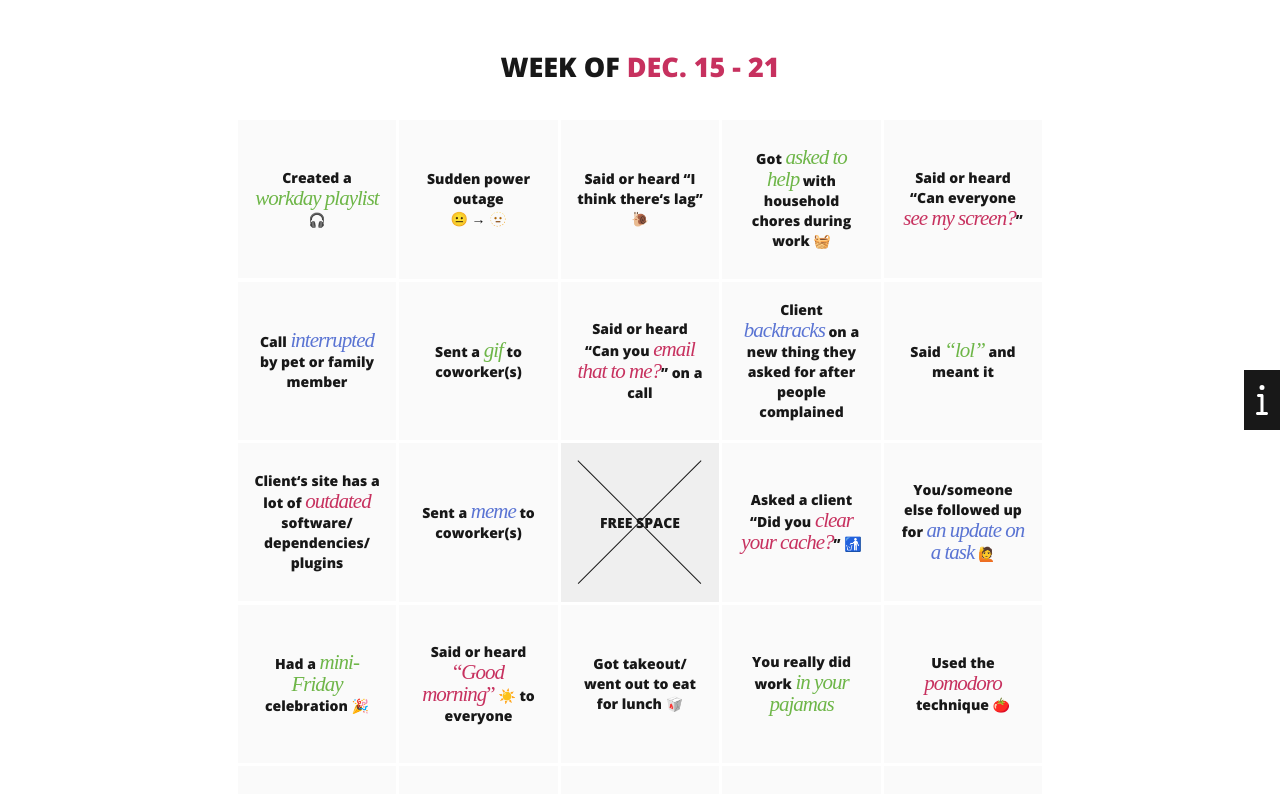
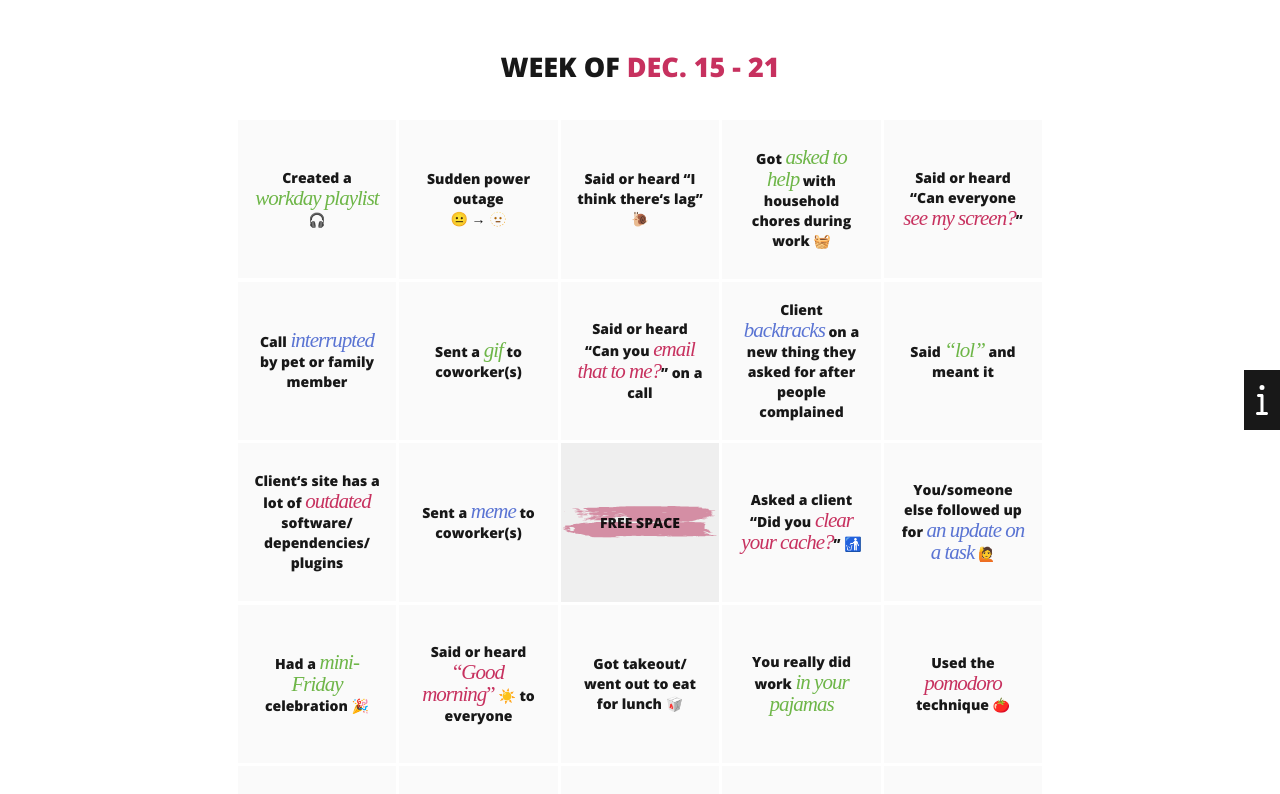
Before and after one commit to giantpaper/techybingo, a Vue app: page / in a window 1280 px wide. Shown: the top 794 px of the page. Built offline with nearby package versions, Linux system fonts and the light colour scheme; a web font is replaced by a local one.

Commit message:
FEAT: sexier crossed out animations

```diff
--- a/src/assets/main.css
+++ b/src/assets/main.css
@@ -60,7 +60,7 @@ strong {
 	}
 }
 
-li {
+.board li {
 	label {
 		cursor: pointer;
 		span {
@@ -92,9 +92,7 @@ li {
 		}
 	}
 	&.bingo {
-		&:nth-child(3n + 0),
-		&:nth-child(3n + 1),
-		&:nth-child(3n + 2) {
+		& {
 			label span em {
 				color: var(--vt-c-white);
 			}
--- a/src/components/Board.vue
+++ b/src/components/Board.vue
@@ -60,23 +60,35 @@
 		&::before,
 		&::after {
 			width: 0;
-			height: 0;
-			background: var(--color-text);
+			background: var(--ts-color-magenta);
 			content: '';
 			display: block;
 			position: absolute;
-			transform: rotate(45deg);
 			z-index: 5;
 			transition: width 0.15s, 0.1s height 0.15s;
+			will-change: width;
+			opacity: 0;
+			mix-blend-mode: multiply;
+		}
+		&::before {
+			top: 40%;
+			left: 1%;
+			mask: url('@/assets/brush_stroke.svg') no-repeat center / 100% 100%;
+			transform: scaleX(-100%);
 		}
 		&::after {
-			transform: rotate(-45deg);
+			mask: url('@/assets/brush_stroke_02.svg') no-repeat center / 100% 100%;
+			bottom: 40%;
+			right: 1%;
+			transition-delay: 0.15s;
+			transform: rotate(180deg);
 		}
 		&.checked {
 			&::before,
 			&::after {
-				width: 1px;
-				height: 110%;
+				width: 98%;
+				height: 10%;
+				opacity: 0.5;
 			}
 		}
 		input[type="checkbox"] {
```
Also changed, not shown: src/assets/brush_stroke.svg (added), src/assets/brush_stroke_02.svg (added).
